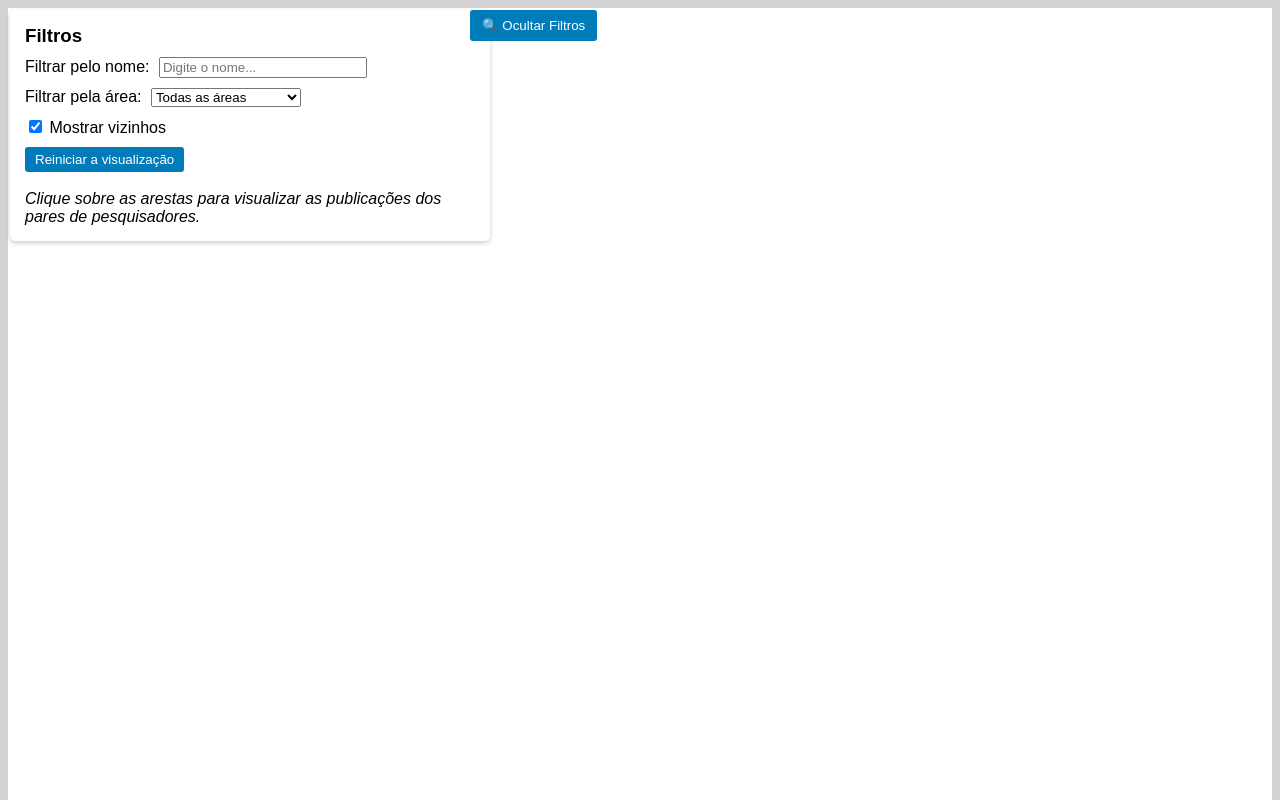
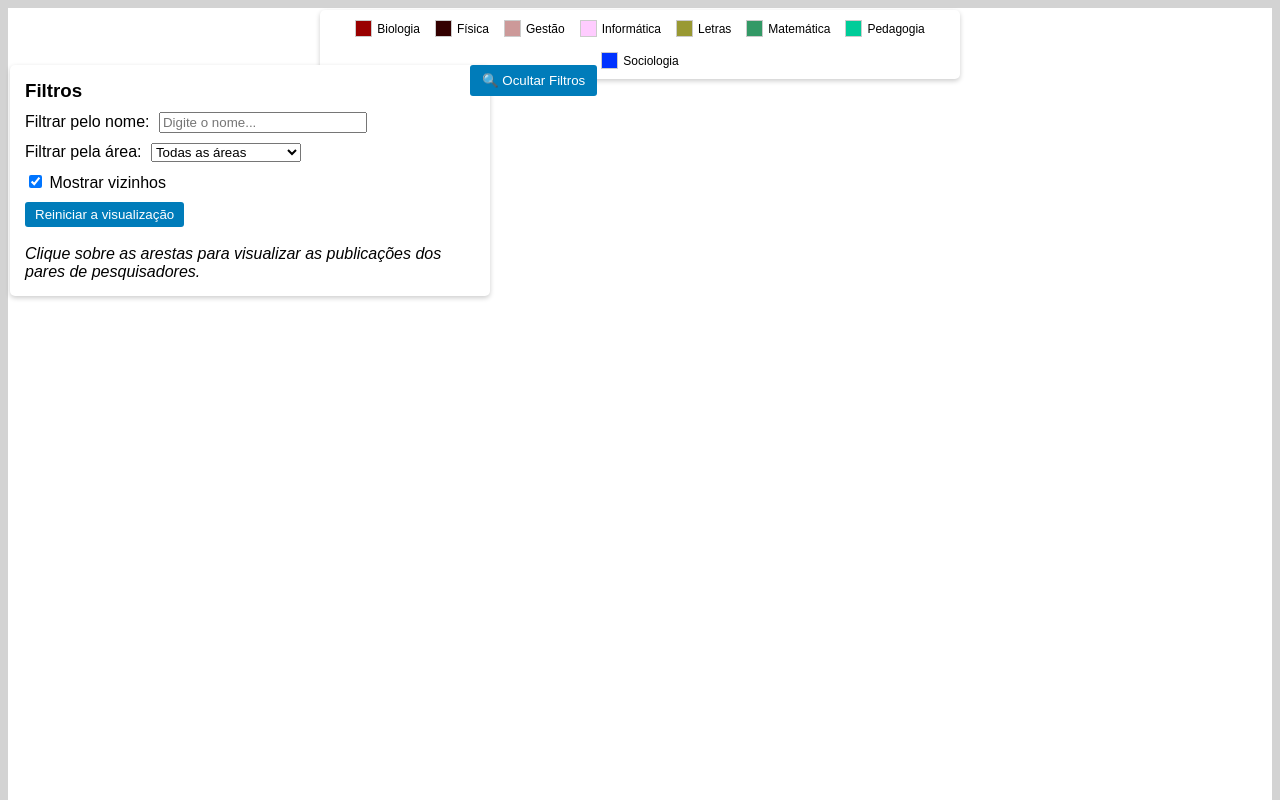
Before and after one commit to IC-Colaboracao-academica/grafo-sugestoes-definitivo, a plain HTML site: page index.html in a window 1280 px wide. Shown: the top 800 px of the page. Drawn offline with Linux system fonts and the light colour scheme.

Commit message:
Acréscimo de legenda

```diff
--- a/index.html
+++ b/index.html
@@ -15,17 +15,79 @@
       }
     </script>
   <script src="js/publicationsParser.js"></script>
-</head>
+
+  <style>
+    #legendPanel {
+      position: absolute;
+      top: 10px;
+      left: 50%;
+      transform: translateX(-50%);
+      /* Centraliza horizontalmente */
+      z-index: 1000;
+      background: white;
+      padding: 10px 15px;
+      border-radius: 5px;
+      box-shadow: 0 2px 5px rgba(0, 0, 0, 0.2);
+      font-family: Arial, sans-serif;
+      display: flex;
+      flex-wrap: wrap;
+      /* Permite que os itens quebrem a linha */
+      justify-content: center;
+      gap: 15px;
+      /* Espaçamento entre os itens */
+      max-width: 90%;
+    }
+
+    .legend-item {
+      display: flex;
+      align-items: center;
+      font-size: 12px;
+    }
+
+    .legend-color-box {
+      width: 15px;
+      height: 15px;
+      border: 1px solid #ccc;
+      margin-right: 5px;
+      display: inline-block;
+    }
+  </style>
+  </head>
 
 <body style="background: lightgrey">
-  <!-- Toggle Button for Filter Controls -->
-  <button id="toggleFilters" style="position: absolute; top: 10px; left: 470px; z-index: 1001; background: #007cba; color: white; border: none; padding: 8px 12px; border-radius: 3px; cursor: pointer; font-family: Arial, sans-serif;">
+
+  <div id="legendPanel">
+    <span class="legend-item">
+      <span class="legend-color-box" style="background-color: #990000;"></span> Biologia
+    </span>
+    <span class="legend-item">
+      <span class="legend-color-box" style="background-color: #330000;"></span> Física
+    </span>
+    <span class="legend-item">
+      <span class="legend-color-box" style="background-color: #cc9999;"></span> Gestão
+    </span>
+    <span class="legend-item">
+      <span class="legend-color-box" style="background-color: #ffccff;"></span> Informática
+    </span>
+    <span class="legend-item">
+      <span class="legend-color-box" style="background-color: #999933;"></span> Letras
+    </span>
+    <span class="legend-item">
+      <span class="legend-color-box" style="background-color: #339966;"></span> Matemática
+    </span>
+    <span class="legend-item">
+      <span class="legend-color-box" style="background-color: #00cc99;"></span> Pedagogia
+    </span>
+    <span class="legend-item">
+      <span class="legend-color-box" style="background-color: #0033ff;"></span> Sociologia
+    </span>
+  </div>
+  <button id="toggleFilters" style="position: absolute; top: 65px; left: 470px; z-index: 1001; background: #007cba; color: white; border: none; padding: 8px 12px; border-radius: 3px; cursor: pointer; font-family: Arial, sans-serif;">
     🔍 Ocultar Filtros
   </button>
 
 
-  <!-- Filter Controls -->
-  <div id="filterPanel" style="position: absolute; top: 10px; left: 10px; z-index: 1000; background: white; padding: 15px; border-radius: 5px; box-shadow: 0 2px 5px rgba(0,0,0,0.2); font-family: Arial, sans-serif; max-width: 450px;">
+  <div id="filterPanel" style="position: absolute; top: 65px; left: 10px; z-index: 1000; background: white; padding: 15px; border-radius: 5px; box-shadow: 0 2px 5px rgba(0,0,0,0.2); font-family: Arial, sans-serif; max-width: 450px;">
     <h3 style="margin: 0 0 10px 0;">Filtros</h3>
 
     <div style="margin-bottom: 10px;">
@@ -60,7 +122,6 @@
     <i>Clique sobre as arestas para visualizar as publicações dos pares de pesquisadores.</i>
   </div>
 
-  <!-- Publications Dialog Box -->
   <div id="publicationsDialog" style="display: none; position: fixed; top: 50%; left: 50%; transform: translate(-50%, -50%); z-index: 2000; background: white; border-radius: 8px; box-shadow: 0 4px 20px rgba(0,0,0,0.3); max-width: 80%; max-height: 80%; overflow: hidden; font-family: Arial, sans-serif;">
     <div style="padding: 20px; border-bottom: 1px solid #ddd; background: #f5f5f5;">
       <h3 id="dialogTitle" style="margin: 0; color: #333;">Publicações</h3>
@@ -76,7 +137,6 @@
     </div>
   </div>
 
-  <!-- Dialog Background Overlay -->
   <div id="dialogOverlay" style="display: none; position: fixed; top: 0; left: 0; width: 100%; height: 100%; background: rgba(0,0,0,0.5); z-index: 1999;"></div>
 
   <div id="container" style="width: 100%; height: 1200px; background: white"></div>
@@ -87,7 +147,7 @@
     import { NodeImageProgram } from '@sigma/node-image'; // Import image node support
     import './js/graph.js'; // Import your local graph.js file directly
     import { nodeList } from './js/researchesNodes.js'; // Import the nodeList array
-    import {edgeList} from './js/researchesEdges.js'; // Import the edgeList array
+    import { edgeList } from './js/researchesEdges.js'; // Import the edgeList array
 
     // Create a graphology.js graph, use random to init the graph
     const graph = new graphology.Graph()
@@ -559,7 +619,7 @@
 
     console.log("Available Sigma events:", Object.getOwnPropertyNames(s.__proto__));
 
-    </script>
+  </script>
 </body>
 
 </html>
```
